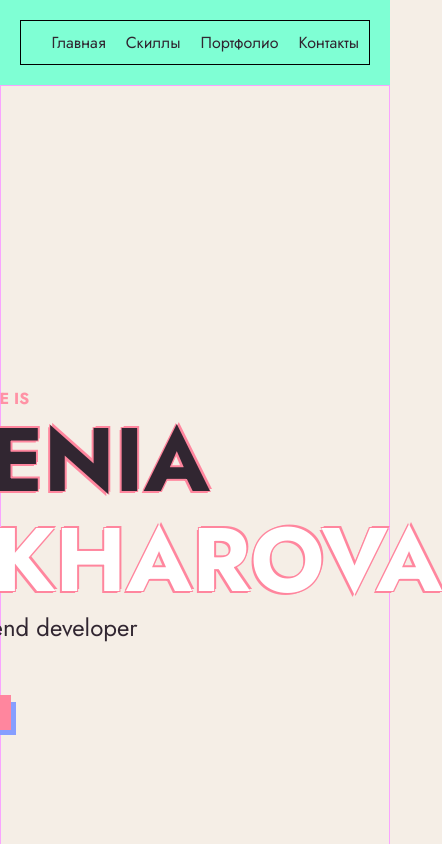
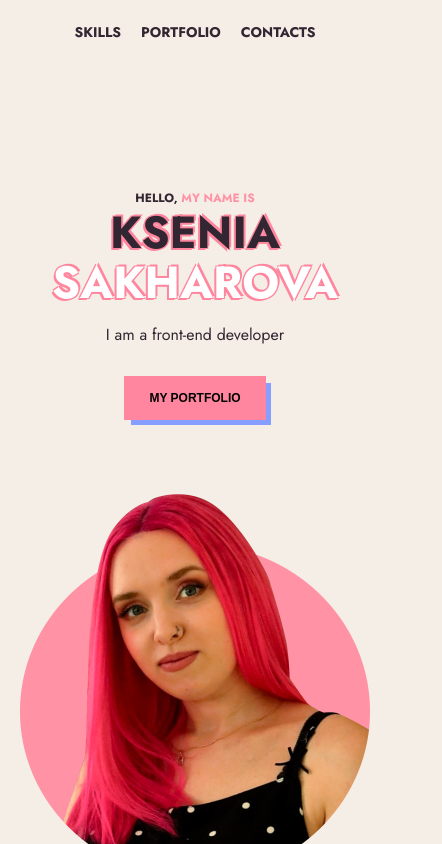
Before and after one commit to SakharovaKsu/Portfolio, a React (Create React App) app: page / in a window 390 px wide. Shown: the top 844 px of the page, 442 px wide, since content can reach past the window. Built offline with nearby package versions, Linux system fonts and the light colour scheme.

Commit message:
Стилизация шапки и главного экрана.  Сразу адаптировала под планшет и телефон

```diff
--- a/src/Components/Elements/Button.module.css
+++ b/src/Components/Elements/Button.module.css
@@ -2,8 +2,23 @@
     font-weight: 700;
     text-transform: uppercase;
     cursor: pointer;
-    padding: 10px 20px;
+    padding: 15px 25px;
     border: none;
     background-color: #ff869e;
     box-shadow: 6px 6px 0 -1px #869eff;
+    transition-duration: .3s;
+    transition-timing-function: cubic-bezier(.4,0,1,1);
+
+    &:hover {
+        background-color: #869eff;
+        box-shadow: 6px 6px 0 -1px #ff869e;
+    }
+
+    &:active {
+        color: white;
+    }
+
+    @media (max-width: 768px) {
+        font-size: 12px;
+    }
 }
--- a/src/Components/Header/Header.module.css
+++ b/src/Components/Header/Header.module.css
@@ -1,6 +1,5 @@
 .header {
     padding: 20px 100px;
-    background-color: aquamarine;
 
     @media (max-width: 1024px) {
         padding: 20px 50px;
--- a/src/Components/Header/Nav.module.css
+++ b/src/Components/Header/Nav.module.css
@@ -1,18 +1,36 @@
-.nav {
-    border: 1px solid #000;
-}
-
 .list {
     display: flex;
     flex-wrap: wrap;
     justify-content: flex-end;
+
+    @media (max-width: 768px) {
+        justify-content: center;
+    }
 }
 
 .item {
-    padding: 10px;
     list-style-type: none;
 }
 
 .link {
+    font-weight: 700;
+    text-transform: uppercase;
     cursor: pointer;
+    padding: 10px;
+    transition-duration: .3s;
+    transition-timing-function: cubic-bezier(.4,0,1,1);
+
+    &:hover {
+        color: #ff869e;
+        border-bottom: 2px solid #ff869e;
+    }
+
+    &:active {
+        color: #869eff;
+        border-bottom: 2px solid #869eff;
+    }
+
+    @media (max-width: 768px) {
+        font-size: 14px;
+    }
 }
--- a/src/Components/Header/Nav.tsx
+++ b/src/Components/Header/Nav.tsx
@@ -2,21 +2,18 @@ import React from 'react';
 import s from './Nav.module.css'
 
 const Nav = () => {
+    const menuList = ['Skills', 'Portfolio', 'Contacts']
+
     return (
         <nav className={s.nav}>
             <ul className={s.list}>
-                <li className={s.item}>
-                    <a className={s.link}>Главная</a>
-                </li>
-                <li className={s.item}>
-                    <a className={s.link}>Скиллы</a>
-                </li>
-                <li className={s.item}>
-                    <a className={s.link}>Портфолио</a>
-                </li>
-                <li className={s.item}>
-                    <a className={s.link}>Контакты</a>
-                </li>
+                {menuList.map(m => {
+                    return (
+                        <li className={s.item}>
+                            <a className={s.link}>{m}</a>
+                        </li>
+                    )
+                })}
             </ul>
         </nav>
     );
--- a/src/Components/Main/Main.module.css
+++ b/src/Components/Main/Main.module.css
@@ -6,15 +6,37 @@
     min-height: 100vh;
     padding-top: 200px;
     padding-bottom: 200px;
+
+    @media (max-width: 1024px) {
+        padding: 50px 0;
+        flex-wrap: wrap;
+        gap: 60px;
+    }
+
+    @media (max-width: 768px) {
+        gap: 30px;
+    }
 }
 
 .boxText {
     max-width: 500px;
+
+    @media (max-width: 1024px) {
+       text-align: center;
+    }
 }
 
 .text {
     text-transform: uppercase;
     font-weight: 700;
+
+    @media (max-width: 1024px) {
+        font-size: 14px;
+    }
+
+    @media (max-width: 768px) {
+        font-size: 12px;
+    }
 }
 
 .text b {
@@ -26,6 +48,17 @@
     line-height: 100px;
     text-transform: uppercase;
     text-shadow: 1px 1px 0 #ff869e, -1px -1px 0 #ff869e, 2px -2px 0 #ff869e, -2px 2px 0 #ff869e;
+
+    @media (max-width: 1024px) {
+        font-size: 75px;
+        line-height: 80px;
+    }
+
+    @media (max-width: 768px) {
+        font-size: 45px;
+        line-height: 50px;
+        padding-bottom: 15px;
+    }
 }
 
 .title b {
@@ -35,9 +68,21 @@
 .subtitle {
     font-size: 24px;
     padding-bottom: 50px;
+
+    @media (max-width: 1024px) {
+        font-size: 20px;
+    }
+
+    @media (max-width: 768px) {
+        font-size: 16px;
+        padding-bottom: 30px;
+    }
 }
 
 .photo {
-    /*width: 100%;*/
-    /*height: 100%;*/
+    min-width: 400px;
+
+    @media (max-width: 768px) {
+        min-width: 300px;
+    }
 }
--- a/src/index.css
+++ b/src/index.css
@@ -60,7 +60,6 @@ img {
 
 .container {
   padding: 0 100px;
-  border: 1px solid #f9a4ff;
 
   @media (max-width: 1024px) {
     padding: 50px;
```
